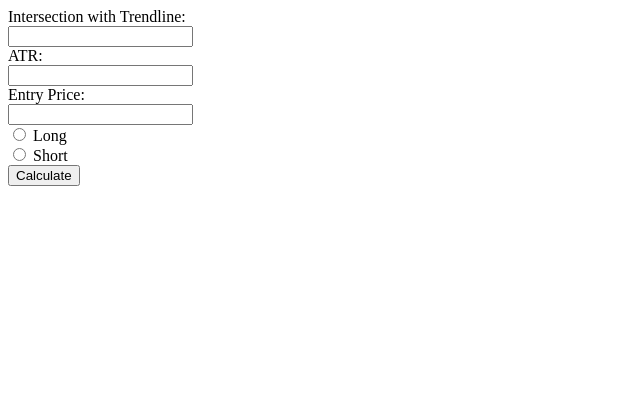
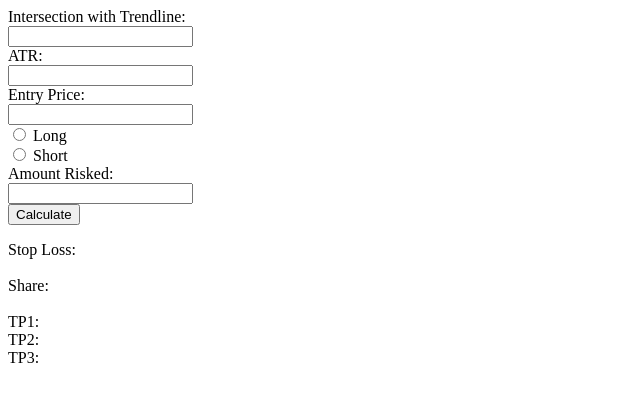
Before and after one commit to ohichimaru/calculator, a plain HTML site: page index.html in a window 1280 px wide. Shown: the whole page, without its empty margins (0-640 px from the left). Drawn offline with Linux system fonts and the light colour scheme.

Commit message:
Update index.html

```diff
--- a/index.html
+++ b/index.html
@@ -1,4 +1,4 @@
-<form>
+<form id="form-id">
   <label for="intersection">Intersection with Trendline:</label><br>
     <input type="text" id="intersection" name="intersection"><br>
   <label for="atr">ATR:</label><br>
@@ -9,5 +9,53 @@
     <label for="long">Long</label><br>
   <input type="radio" id="short" name="longshort" value="Short">
     <label for="short">Short</label><br>
-<input type="submit" value="Calculate">
+   <label for="amtrisked">Amount Risked:</label><br>
+    <input type="text" id="amtrisked" name="amtrisked"><br>
+  <button type="button" id='submit-btn' value="Calculate" onclick="calculate(this.form)">Calculate</button>
 </form>
+
+<label>Stop Loss:</label>
+<div id="result"></div>
+<br/>
+<label>Share:</label>
+<div id="shareResult"></div>
+<br/>
+<label>TP1:</label>
+<div id="tp1"></div>
+<label>TP2:</label>
+<div id="tp2"></div>
+<label>TP3:</label>
+<div id="tp3"></div>
+<script>
+  function calculate(form) {
+    var intersectionValue = parseFloat(form.intersection.value)
+    var atrValue = parseFloat(form.atr.value)
+    var entryValue = parseFloat(form.entryprice.value)
+    var typeValue = form.longshort.value
+    var amtriskedValue = parseFloat(form.amtrisked.value)
+    var stoploss;
+    var tp1;
+    var tp2
+    var tp3
+
+    if (typeValue == "Long") {
+      stoploss = intersectionValue - atrValue
+      tp1 = entryValue + (1.5 * Math.abs(entryValue - stoploss))
+      tp2 = entryValue + (2 * Math.abs(entryValue - stoploss))
+      tp3 = entryValue + (3 * Math.abs(entryValue - stoploss))
+    } else {
+      stoploss = intersectionValue + atrValue
+      tp1 = entryValue - (1.5 * Math.abs(entryValue - stoploss))
+      tp2 = entryValue - (2 * Math.abs(entryValue - stoploss))
+      tp3 = entryValue - (3 * Math.abs(entryValue - stoploss))
+    }
+
+    var numberOfShares = amtriskedValue / Math.abs(entryValue-stoploss)
+
+    document.getElementById("result").innerHTML = stoploss
+    document.getElementById("shareResult").innerHTML = numberOfShares
+    document.getElementById("tp1").innerHTML = tp1
+    document.getElementById("tp2").innerHTML = tp2
+    document.getElementById("tp3").innerHTML = tp3
+  }
+  </script>
```
Lines whose indentation alone changed are shown as unchanged.
